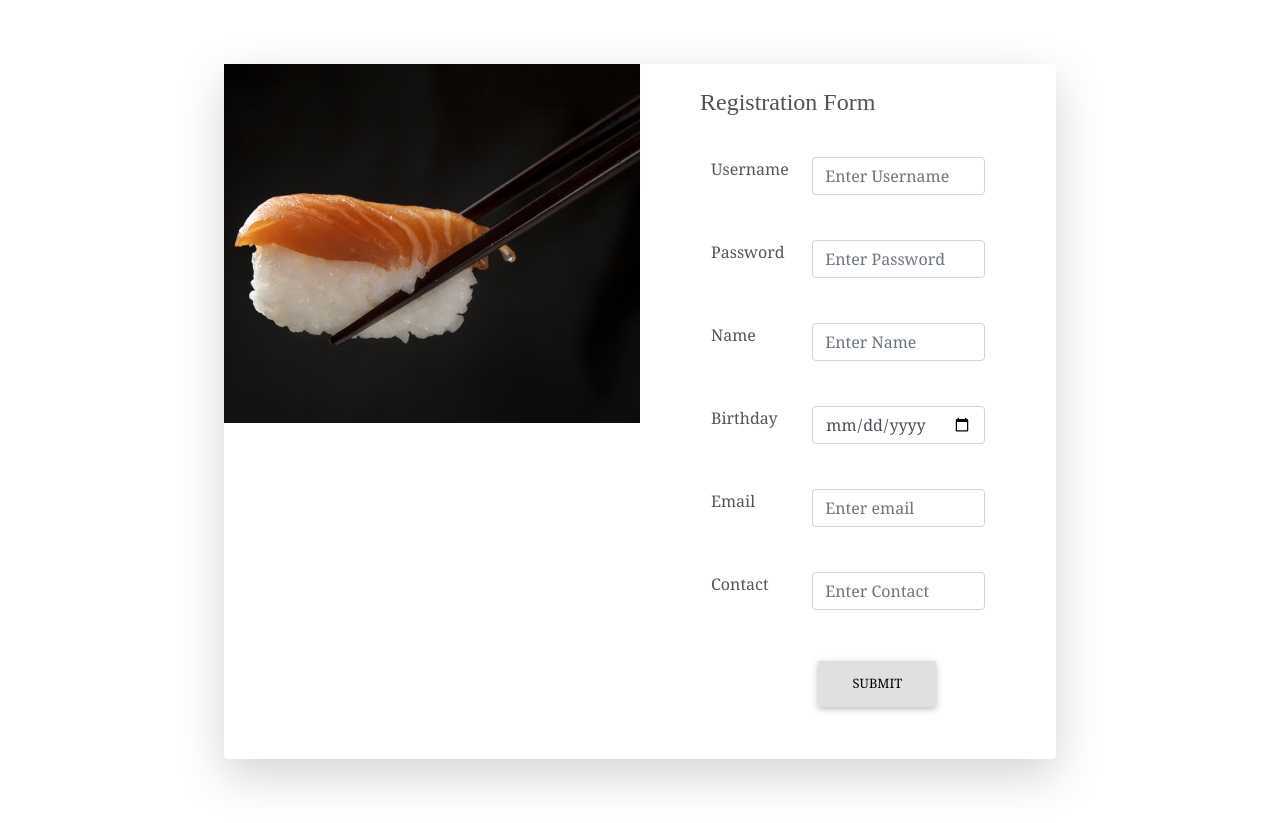
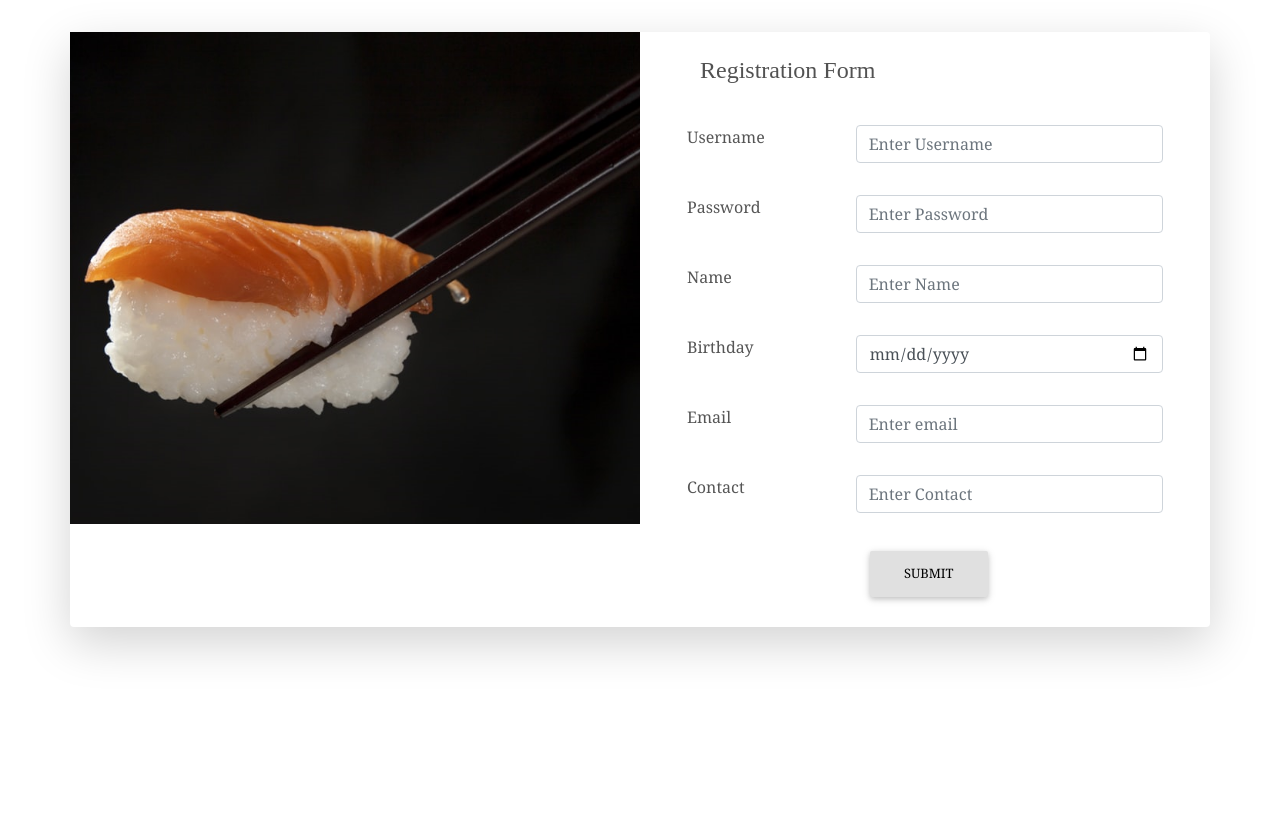
Before and after one commit to mich0292/Restaurant_Website, a PHP site: page /Registration.html in a window 1280 px wide. Shown: the part 80-903 px from the top of the page. After the commit the page ends 736 px from the top, so only its background shows below. Run offline with PHP 8.4, Linux system fonts and the light colour scheme; some libraries are stand-ins or nearby versions; some web fonts are replaced.

Commit message:
registration

```diff
--- a/Registration.css
+++ b/Registration.css
@@ -4,42 +4,6 @@ div.nav{
 
 a.nav-link:hover {
 	color: gray;
-}
-
-/* ==========================================================================
-   #WRAPPER
-   ========================================================================== */
-.wrapper {
-  margin: 0 auto;
-}
-
-.wrapper--w960 {
-  max-width: 960px;
-}
-
-.wrapper--w780 {
-  max-width: 780px;
-}
-
-.wrapper--w680 {
-  max-width: 75%;
-}
-
-
-
-/* ==========================================================================
-   #FORM
-   ========================================================================== */
-input {
-  outline: none;
-  margin: 0;
-  border: none;
-  -webkit-box-shadow: none;
-  -moz-box-shadow: none;
-  box-shadow: none;
-  width: 100%;
-  font-size: 14px;
-  font-family: inherit;
 }
 
 .label {
@@ -50,19 +14,10 @@ input {
   margin-bottom: 5px;
 }
 
-.input-group {
-  position: relative;
-  margin-bottom: 22px;
-}
-
 .input-group-icon {
   position: relative;
 }
 
-
-/* ==========================================================================
-   #TITLE
-   ========================================================================== */
 .title {
   font-size: 24px;
   color: #525252;
--- a/Registration.html
+++ b/Registration.html
@@ -67,73 +67,60 @@
 		</div>
 	</nav>
     <div>
-        <div class="container-fluid wrapper wrapper--w680">
-            <div class="row shadow-lg rounded">
+        <div class="container-fluid">
+            <div class="container m-auto px-0 row shadow-lg rounded">
 				<div class="col-6 p-0 d-none d-lg-block">
-					<img src="images/123.png"/ style="width:100%" >
+					<img src="images/123.png" style="width:100%" />
 				</div>
-                <div class="col-6 p-4">
+                <div class="col-12 col-lg-6 p-4">
                     <h2 class="title" >Registration Form</h2>
                     <form method="POST">
-                        <div class="">
-                            <div class="row">
-                                <div class="input-group col-4 col-md-4">
+                        <div class="row mx-2">
+                            <div class="col-12 col-md-4">
                                 <label class="label mr-2">Username</label>
 							</div>
-								<div class="col-8 col-md-8">
+							<div class="col-12 col-md-8">
 								<input type="text" class="form-control"  placeholder="Enter Username">
 							</div>
                         </div>
-
-							<div class="row">
-								 <div class="input-group col-4 col-md-4">
+						<div class="row mx-2">
+							<div class="col-12 col-md-4">
                                 <label class="label mr-2">Password</label>
 							</div>
-									<div class="col-8 col-md-8">
+							<div class="col-12 col-md-8">
 								<input type="password" class="form-control" placeholder="Enter Password">
 							</div>
                         </div>
-
-                            <div class="row">
-                                <div class="input-group col-4 col-md-4">
+                        <div class="row mx-2">
+                            <div class="col-12 col-md-4">
 								<label class="label mr-2">Name</label>
 							</div>
-
-									<div class="col-8 col-md-8">
+							<div class="col-12 col-md-8">
                                 <input type="text" class="form-control" placeholder="Enter Name">
 							</div>
                         </div>
-
-
-							<div class="row">
-
-									<div class="input-group col-4 col-md-4">
+						<div class="row mx-2">
+							<div class="col-12 col-md-4">
 								<label class="label">Birthday</label>
 							</div>
-										<div class="col-8 col-md-8">
+							<div class="col-12 col-md-8">
 								<input type="date" class="form-control">
-
-
 							</div>
 						</div>
-							<div class="row">
-
-									<div class="input-group col-4 col-md-4">
+						<div class="row mx-2">
+							<div class="col-12 col-md-4">
 								<label class="label mr-2">Email</label>
 							</div>
-									<div class="col-8 col-md-8">
+							<div class="col-12 col-md-8">
 								<input type="email" class="form-control" id="exampleInputEmail1" aria-describedby="emailHelp" placeholder="Enter email">
 							</div>
 						</div>
-							<div class="row">
-									<div class="input-group col-4 col-md-4">
+						<div class="row mx-2">
+							<div class="col-12 col-md-4">
 								<label class="label mr-2">Contact</label>
 							</div>
-									<div class="col-8 col-md-8">
+							<div class="col-12 col-md-8">
 								<input type="text" class="form-control" placeholder="Enter Contact">
-
-									</div>
-
 							</div>
 						</div>
 						<div class="row justify-content-center py-0 my-0">
@@ -142,9 +129,6 @@
 							</div>
                         </div>
                     </form>
-                </div>
-				<div>
-
                 </div>
             </div>
         </div>
```
Lines whose indentation alone changed are shown as unchanged.
